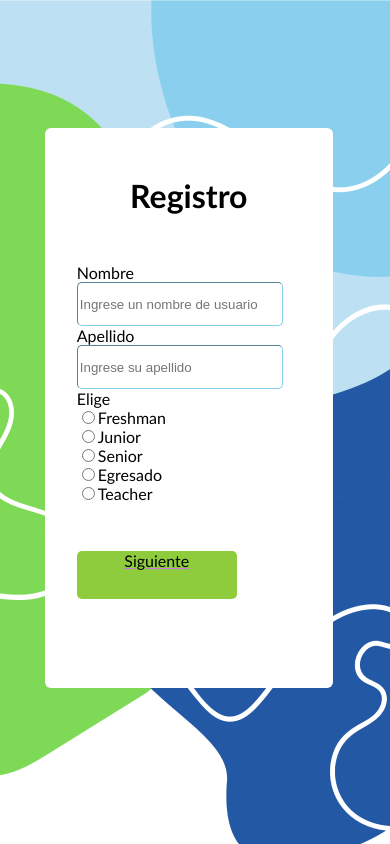
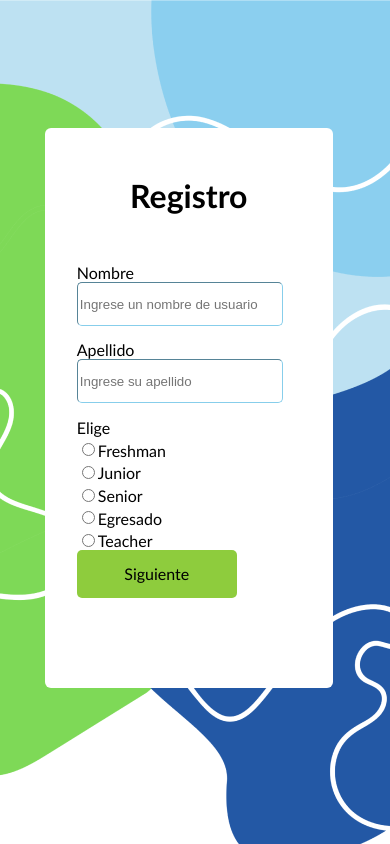
Before and after one commit to EnigMaticSpac3/Superate-GivingBack_App, a PHP site: page /pages/Registro.html in a window 390 px wide. Run offline with PHP 8.4, Linux system fonts and the light colour scheme.

Commit message:
minor changes css

```diff
--- a/pages/Registro.html
+++ b/pages/Registro.html
@@ -14,16 +14,25 @@
                <h1>Registro</h1>
           </div>
           <form action="" class="formb">
-               <label for="Name">Nombre</label>
-               <input class="block border" type="text" placeholder="Ingrese un nombre de usuario">
-               <label class="block" for="">Apellido</label>
-               <input class="block border" type="text" placeholder="Ingrese su apellido">
-               <label for="">Elige</label> <br>
-               <input type="radio" name="level" value="Freshman" >Freshman <br>
-               <input type="radio" name="level" value="Junior">Junior <br>
-               <input type="radio" name="level" value="Senior">Senior <br>
-               <input type="radio" name="level" value="Egresado">Egresado <br>
-               <input type="radio" name="level" value="Teacher">Teacher <br>
+               <div class="label">
+                    <label for="Name">Nombre</label>
+                    <input class="block border" type="text" placeholder="Ingrese un nombre de usuario">
+               </div>
+               <div class="label">
+                    <label class="block" for="">Apellido</label>
+                    <input class="block border" type="text" placeholder="Ingrese su apellido">
+               </div>
+
+               <div class="label">
+                    <label for="">Elige</label> <br>
+                    <input class="input"  type="radio" name="level" value="Freshman" >Freshman <br>
+                    <input class="input"  type="radio" name="level" value="Junior">Junior <br>
+                    <input class="input"  type="radio" name="level" value="Senior">Senior <br>
+                    <input class="input"  type="radio" name="level" value="Egresado">Egresado <br>
+                    <input class="input"  type="radio" name="level" value="Teacher">Teacher <br>
+               </div>
+
+
                <a   href="Registro2.html">
                     <div class="button">
                         <p class="textcenter">Siguiente</p>
--- a/pages/Registro2.html
+++ b/pages/Registro2.html
@@ -16,7 +16,7 @@
 
         <a href="Registro3.html">
             <div class="button">
-                <p>Siguiente</p>
+                <p class="textcenter">Siguiente</p>
             </div>
         </a>
     </div>
--- a/pages/inicio_de_sesion.html
+++ b/pages/inicio_de_sesion.html
@@ -35,8 +35,10 @@
                 </div>
                 <div>
                     <p class="inline">¿No tienes una cuenta?</p>
-                    <a href="./Registro.html" class="inline">click aquí</a>
+                    <a  href="./Registro.html" class="inline">click aquí</a>
                 </div>
+                <br>
+                <button class="button" type="submit">Iniciar sesión</button>
             </form>
     </Div>
 </body>
--- a/resources/style/mainInicio.css
+++ b/resources/style/mainInicio.css
@@ -51,22 +51,27 @@
     }
 
     .label{
+          margin-top: 0.9em;
+    }
 
+    .input{
+         margin-top: 0.5em;
     }
 
     /*Boton verde para avanzar*/
     .button {
-         margin-top: 3em;
+         position: absolute;
          background-color: #8ecc3d;
          height: 3em;
          width: 10em;
          border-radius: 5px;
-         text-decoration: none;
-         text-align: center;
-         color: black;
     }
     .textcenter {
-
+         position: relative;
+          text-decoration: none;
+          color: black;
+          text-align: center;
+          margin-top: 0.9em;
     }
 
 }
```
Also changed, not shown: resources/style/nav.css (added).
